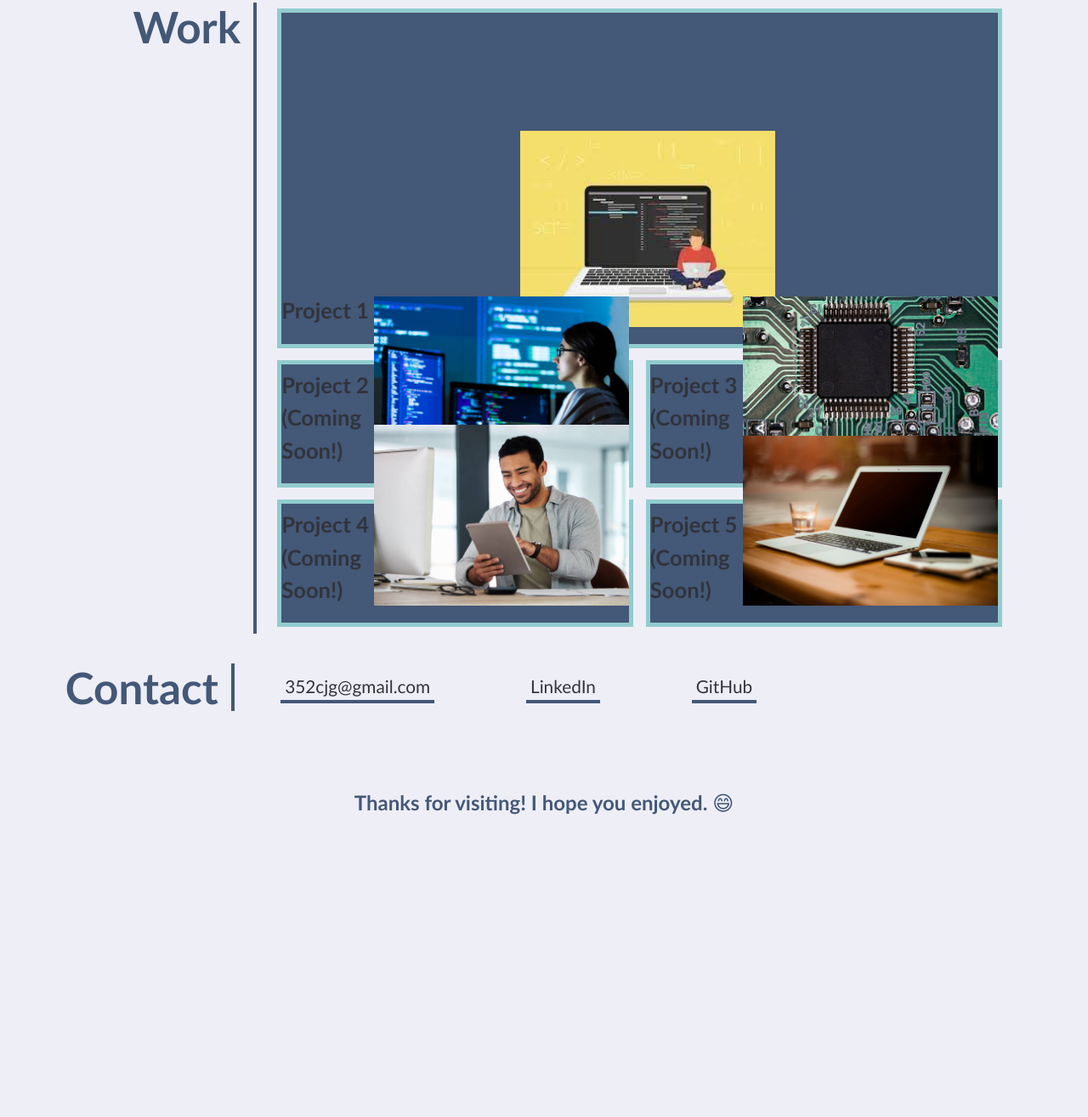
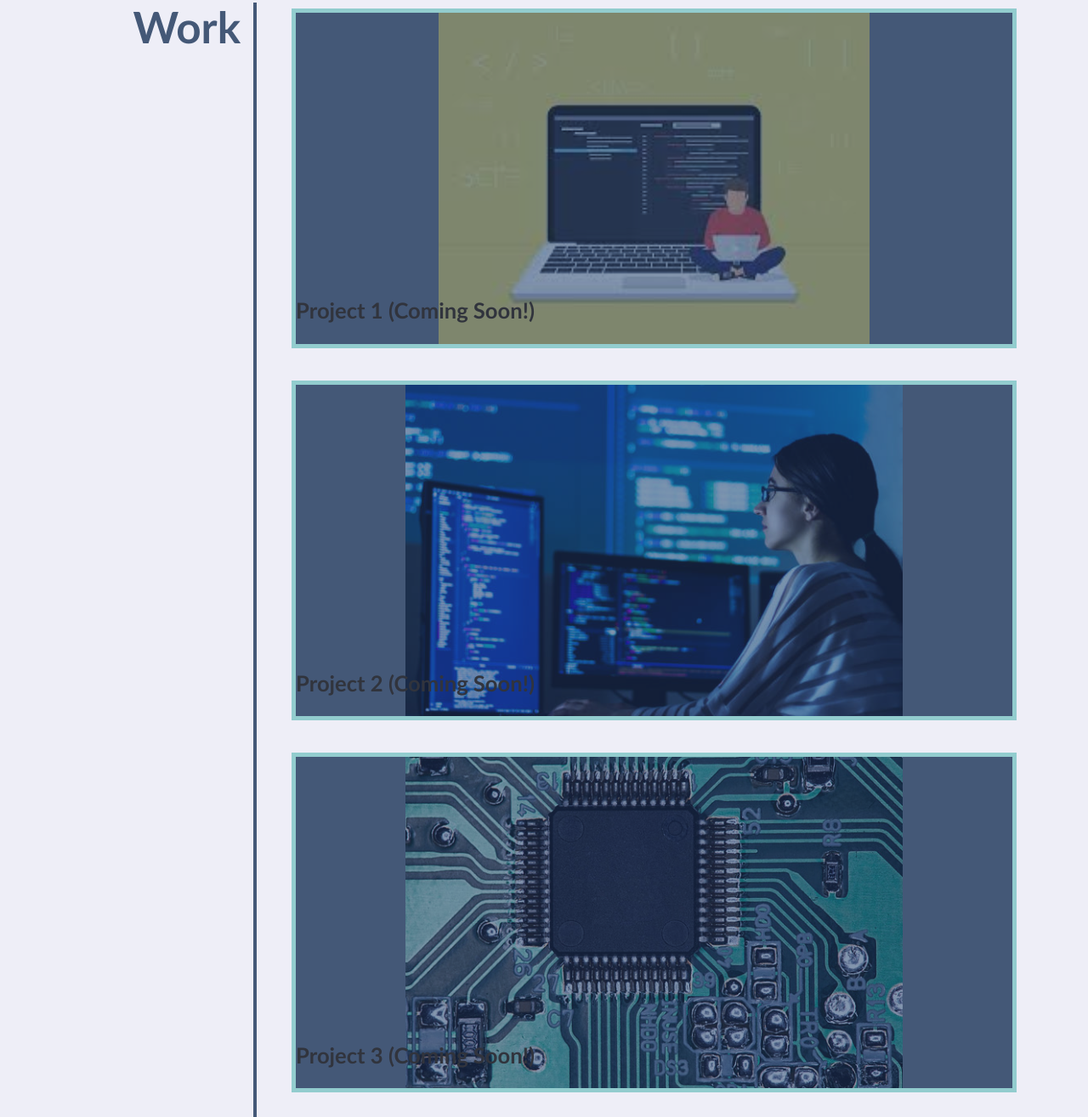
Before and after one commit to Jacob-Garland/hw-2-portfolio, a plain HTML site: page index.html in a window 1280 px wide. Shown: the part 859-2174 px from the top of the page at 85% size. Before the commit the page ends 1822 px from the top, so only its background shows below. Drawn offline with Linux system fonts and the light colour scheme.

Commit message:
edits for images and styling

```diff
--- a/assets/style.css
+++ b/assets/style.css
@@ -224,10 +224,39 @@
   /* portfolio project images */
   /* TODO: Add portfolio project images here using background images*/
 
-  .image {
-    width: 300px;
-    height: auto;
-    object-fit: fill;
+  .macman {
+    background-image: url(./images/coder-on-a-mac.jpg);
+    background-position: center;
+    background-size: contain;
+    background-repeat: no-repeat;
+  }
+
+  .woman {
+    background-image: url(./images/woman-coding.jpg);
+    background-position: center;
+    background-size: contain;
+    background-repeat: no-repeat;
+  }
+
+  .circuit {
+    background-image: url(./images/circuit.jpg);
+    background-position: center;
+    background-size: contain;
+    background-repeat: no-repeat;
+  }
+
+  .tabletman {
+    background-image: url(./images/man-tablet.jpg);
+    background-position: center;
+    background-size: contain;
+    background-repeat: no-repeat;
+  }
+
+  .macdesk {
+    background-image: url(./images/mac-desk.jpg);
+    background-position: center;
+    background-size: contain;
+    background-repeat: no-repeat;
   }
 
   /* media queries */
@@ -271,11 +300,7 @@
 
   }
 
-  /* These are properties I've codeed in for a personalized touch */
-  ul {
-    list-style: none;
-  }
-
+  /* These are personal touches */
   footer {
     text-align: center;
   }
--- a/index.html
+++ b/index.html
@@ -38,32 +38,37 @@
             <br>
             <div id="portfolio" class="page-section">
                 <h2>Work</h2>
-                <div class="flex-container">
-                <section class="flex-item">
+                <div>
+                <section class="flex-container">
+                    <div class="flex-item macman">
                     <h3>Project 1 (Coming Soon!)</h3>
-                    <img src="./assets/images/coder-on-a-mac.jpg" class="image" alt="man coding sitting on a giant macbook">
+                    </div>
                 </section>
                 <br>
-                <section class="flex-item">
+                <section class="flex-container">
+                    <div class="flex-item woman">
                     <h3>Project 2 (Coming Soon!)</h3>
-                    <img src="./assets/images/woman-coding.jpg" class="image" alt="woman writing code">
+                    </div>
                 </section>
                 <br>
-                <section class="flex-item">
+                <section class="flex-container">
+                    <div class="flex-item circuit">
                     <h3>Project 3 (Coming Soon!)</h3>
-                    <img src="./assets/images/circuit.jpg" class="image" alt="an image of a circuit board">
+                    </div>
                 </section>
                 <br>
-                <section class="flex-item">
+                <section class="flex-container">
+                    <div class="flex-item tabletman">
                     <h3>Project 4 (Coming Soon!)</h3>
-                    <img src="./assets/images/man-tablet.jpg" class="image" alt="man using a tablet">
+                    </div>
                 </section>
                 <br>
-                <section class="flex-item">
+                <section class="flex-container">
+                    <div class="flex-item macdesk">
                     <h3>Project 5 (Coming Soon!)</h3>
-                    <img src="./assets/images/mac-desk.jpg" class="image" alt="a mac computer on a desk">
+                    </div>
                 </section>
-                </aside>
+                </div>
             </div>
             <br>
             <div id="contact" class="page-section">
@@ -79,7 +84,7 @@
         </main>
 
         <footer>
-            <h2>Thanks for visiting! I hope you enjoyed. &#128516</h2>
+            <h2>Thanks for visiting! I hope you've enjoyed. &#128516</h2>
         </footer>
     </body>
 </html>
```
